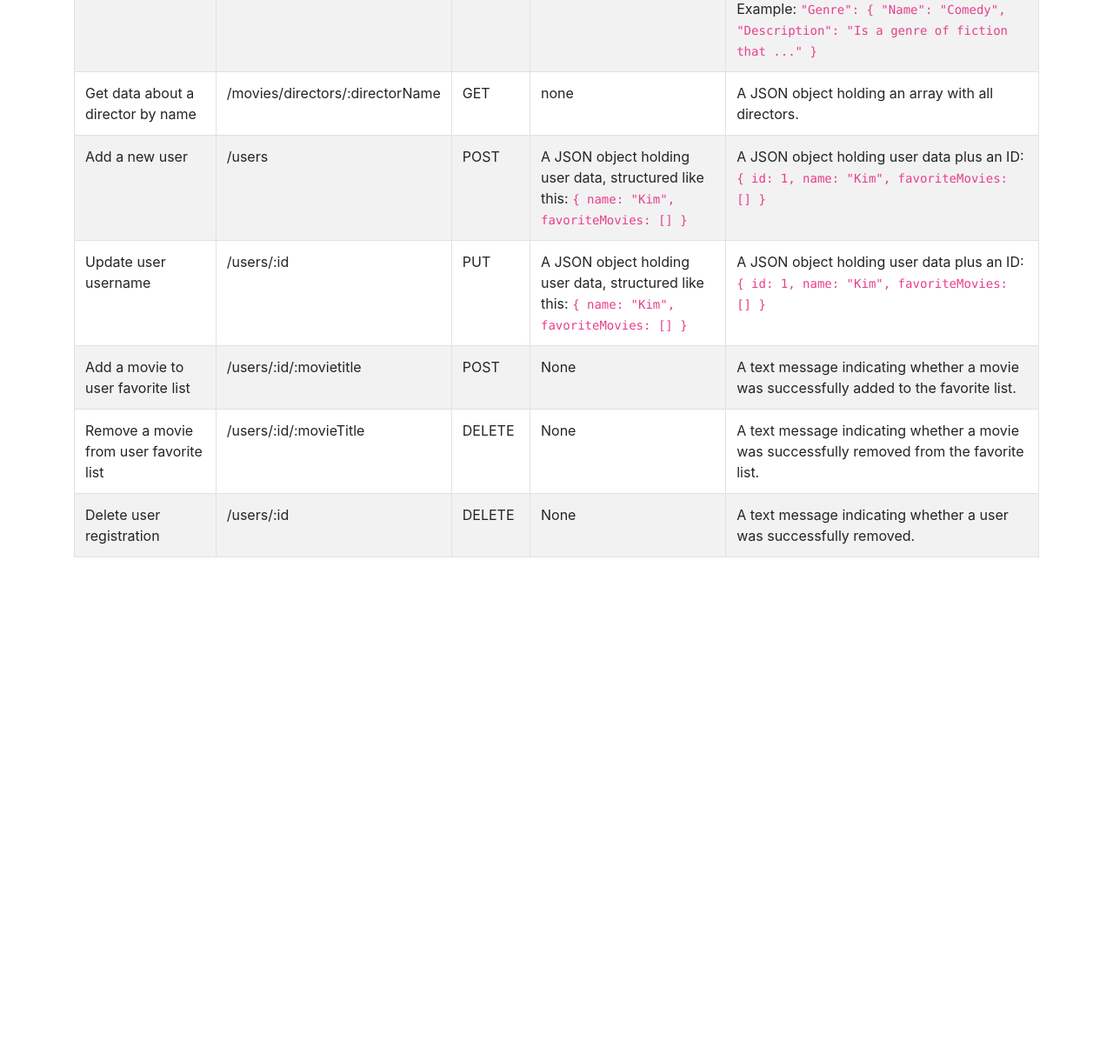
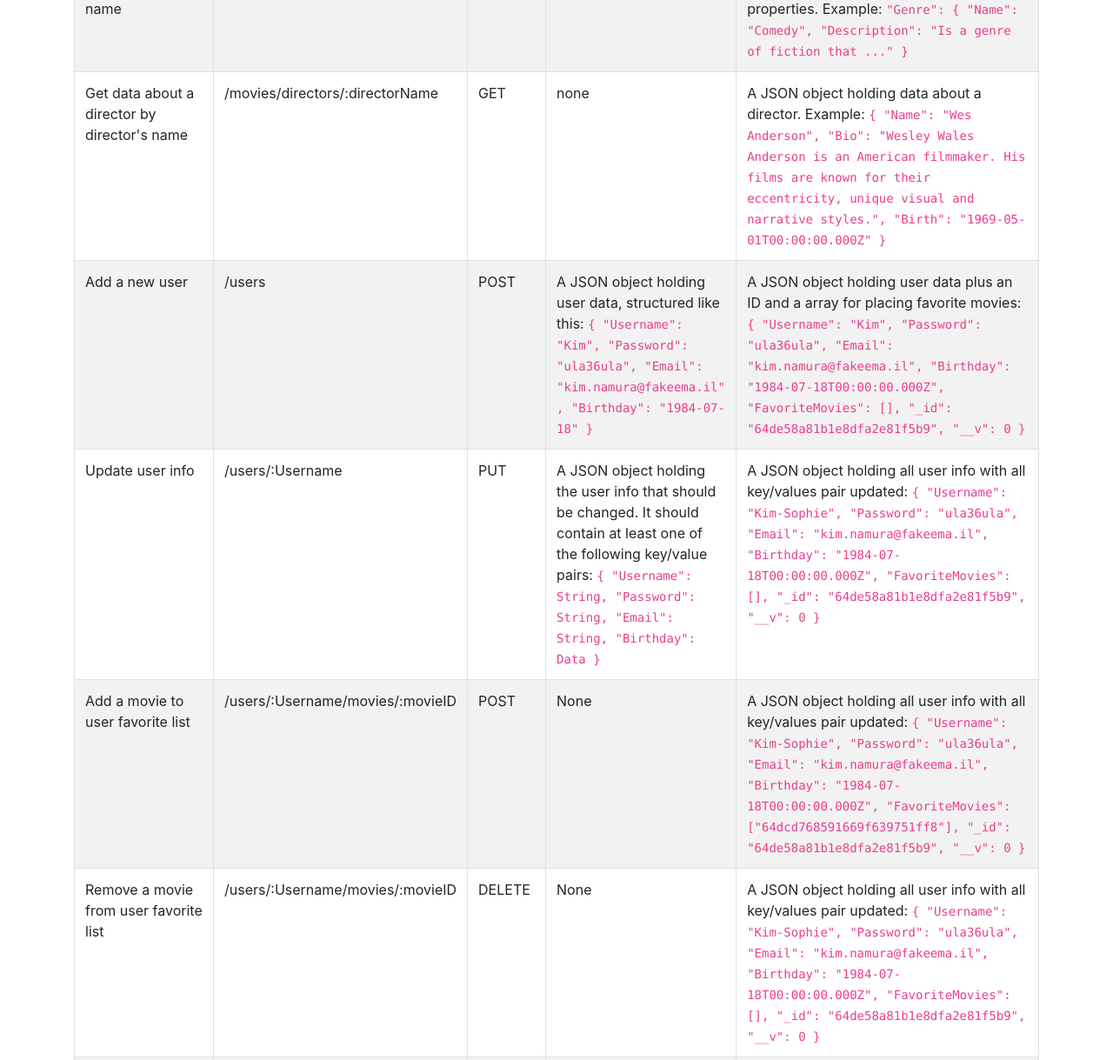
Before and after one commit to pimentacaroline/movies-api, a website: page public/documentation.html in a window 1280 px wide. Shown: the part 915-2134 px from the top of the page at 87% size. Before the commit the page ends 1636 px from the top, so only its background shows below. Drawn offline with nearby package versions, Linux system fonts and the light colour scheme.

Commit message:
Updated documentation

```diff
--- a/public/documentation.html
+++ b/public/documentation.html
@@ -49,7 +49,7 @@
 				</tr>
 				<tr>
 					<td>Get data about a single movie by title</td>
-					<td>/movies/:title</td>
+					<td>/movies/:Title</td>
 					<td>GET</td>
 					<td>None</td>
 					<td>A JSON object holding data about a single movie, containing description, genre, director, image URL, and
@@ -74,7 +74,7 @@
 					</td>
 				</tr>
 				<tr>
-					<td>Get data about a genre by title</td>
+					<td>Get data about a genre by genre's name</td>
 					<td>/movies/genre/:genreName</td>
 					<td>GET</td>
 					<td>none</td>
@@ -88,11 +88,19 @@
 					</td>
 				</tr>
 				<tr>
-					<td>Get data about a director by name</td>
+					<td>Get data about a director by director's name</td>
 					<td>/movies/directors/:directorName</td>
 					<td>GET</td>
 					<td>none</td>
-					<td>A JSON object holding an array with all directors.</td>
+					<td>A JSON object holding data about a director. Example:
+						<code>
+						{
+							"Name": "Wes Anderson",
+							"Bio": "Wesley Wales Anderson is an American filmmaker. His films are known for their eccentricity, unique visual and narrative styles.",
+							"Birth": "1969-05-01T00:00:00.000Z"
+						}
+					</code>
+					</td>
 				</tr>
 				<tr>
 					<td>Add a new user</td>
@@ -101,60 +109,96 @@
 					<td>A JSON object holding user data, structured like this:
 						<code>
 						{
-							name: "Kim",
-							favoriteMovies: []
+							"Username": "Kim",
+							"Password": "ula36ula",
+							"Email": "kim.namura@fakeema.il",
+							"Birthday": "1984-07-18"
 						}
 					</code>
 					</td>
-					<td>A JSON object holding user data plus an ID:
+					<td>A JSON object holding user data plus an ID and a array for placing favorite movies:
 						<code>
 						{
-							id: 1,
-							name: "Kim",
-							favoriteMovies: []
-						}
+							"Username": "Kim",
+							"Password": "ula36ula",
+							"Email": "kim.namura@fakeema.il",
+							"Birthday": "1984-07-18T00:00:00.000Z",
+							"FavoriteMovies": [],
+							"_id": "64de58a81b1e8dfa2e81f5b9",
+							"__v": 0
+					}
 					</code>
 					</td>
 				</tr>
 				<tr>
-					<td>Update user username</td>
-					<td>/users/:id</td>
+					<td>Update user info</td>
+					<td>/users/:Username</td>
 					<td>PUT</td>
-					<td>A JSON object holding user data, structured like this:
+					<td>A JSON object holding the user info that should be changed. It should contain at least one of the following key/value pairs:
 						<code>
 						{
-							name: "Kim",
-							favoriteMovies: []
+							"Username": String,
+							"Password": String,
+							"Email": String,
+							"Birthday": Data
 						}
 					</code>
 					</td>
-					<td>A JSON object holding user data plus an ID:
+					<td>A JSON object holding all user info with all key/values pair updated:
 						<code>
 						{
-							id: 1,
-							name: "Kim",
-							favoriteMovies: []
-						}
+							"Username": "Kim-Sophie",
+							"Password": "ula36ula",
+							"Email": "kim.namura@fakeema.il",
+							"Birthday": "1984-07-18T00:00:00.000Z",
+							"FavoriteMovies": [],
+							"_id": "64de58a81b1e8dfa2e81f5b9",
+							"__v": 0
+					}
 					</code>
 					</td>
 				</tr>
 				<tr>
 					<td>Add a movie to user favorite list</td>
-					<td>/users/:id/:movietitle</td>
+					<td>/users/:Username/movies/:movieID</td>
 					<td>POST</td>
 					<td>None</td>
-					<td>A text message indicating whether a movie was successfully added to the favorite list.</td>
+					<td>A JSON object holding all user info with all key/values pair updated:
+						<code>
+						{
+							"Username": "Kim-Sophie",
+							"Password": "ula36ula",
+							"Email": "kim.namura@fakeema.il",
+							"Birthday": "1984-07-18T00:00:00.000Z",
+							"FavoriteMovies": ["64dcd768591669f639751ff8"],
+							"_id": "64de58a81b1e8dfa2e81f5b9",
+							"__v": 0
+					}
+					</code>
+					</td>
 				</tr>
 				<tr>
 					<td>Remove a movie from user favorite list</td>
-					<td>/users/:id/:movieTitle</td>
+					<td>/users/:Username/movies/:movieID</td>
 					<td>DELETE</td>
 					<td>None</td>
-					<td>A text message indicating whether a movie was successfully removed from the favorite list.</td>
+					<td>A JSON object holding all user info with all key/values pair updated:
+						<code>
+						{
+							"Username": "Kim-Sophie",
+							"Password": "ula36ula",
+							"Email": "kim.namura@fakeema.il",
+							"Birthday": "1984-07-18T00:00:00.000Z",
+							"FavoriteMovies": [],
+							"_id": "64de58a81b1e8dfa2e81f5b9",
+							"__v": 0
+					}
+					</code>
+					</td>
 				</tr>
 				<tr>
 					<td>Delete user registration</td>
-					<td>/users/:id</td>
+					<td>/users/:Username</td>
 					<td>DELETE</td>
 					<td>None</td>
 					<td>A text message indicating whether a user was successfully removed.</td>
```
